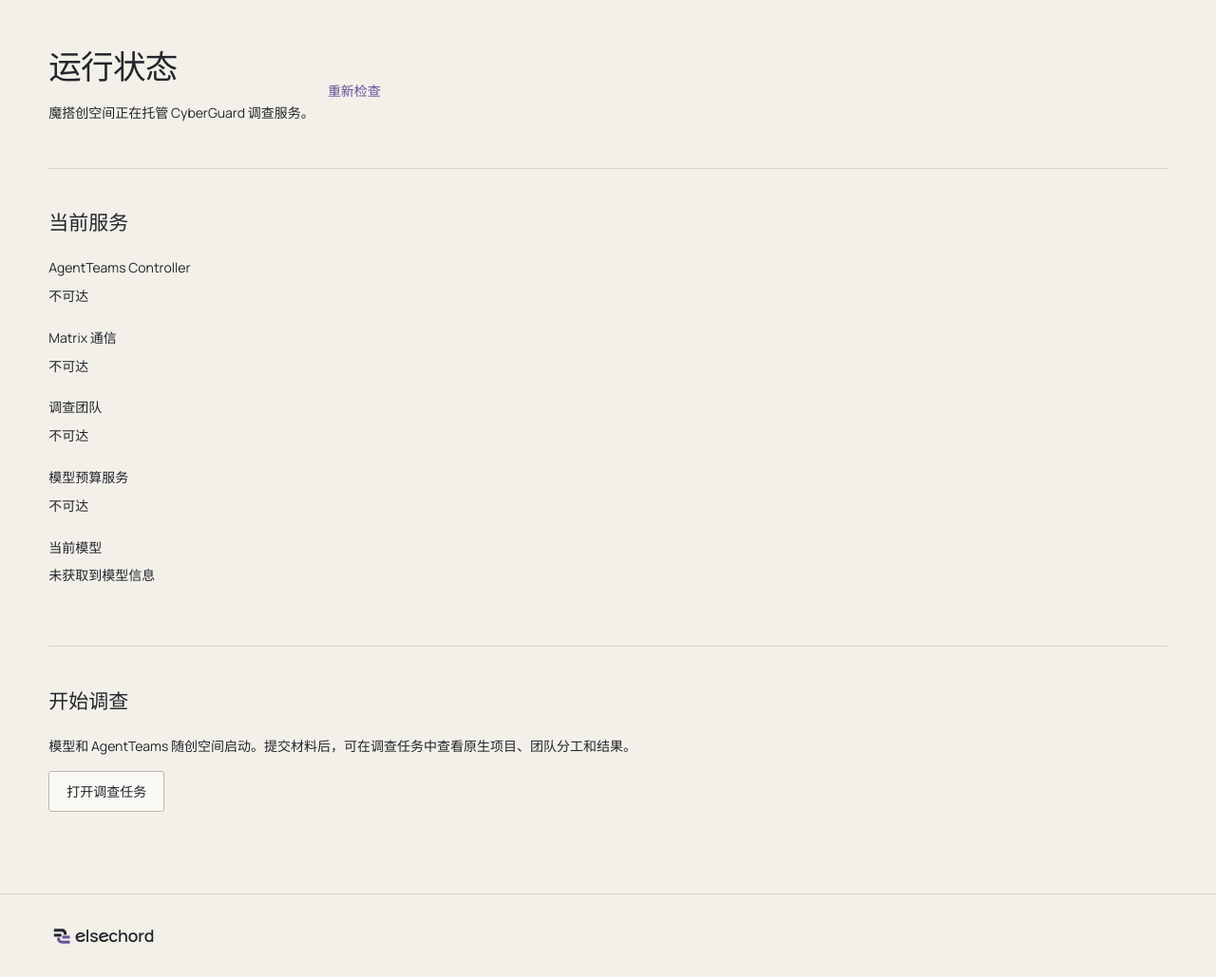
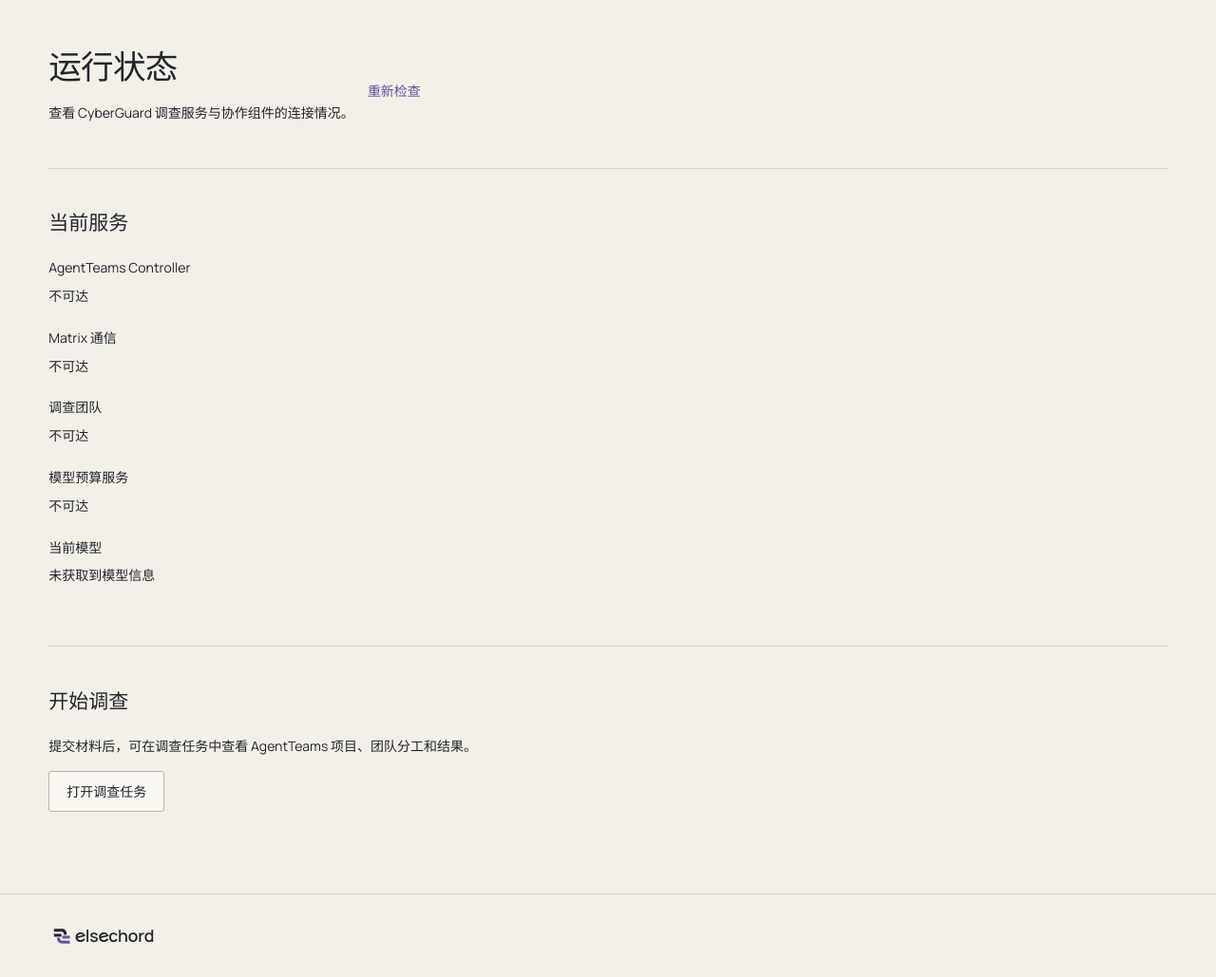
Before and after one commit to elsechord/CyberGuard, a FastAPI app: template services/operations-console/app/templates/studio_status.html in a window 1280 px wide. Shown: the part 76-1105 px from the top of the page at 95% size. Run offline with FastAPI, Linux system fonts and the light colour scheme; the template is opened without the code that fills it, so the values that code supplies are empty; parts of the project's set-up code (start-up, migrations or seed data) failed here and were passed over.

Commit message:
Make runtime status copy deployment-neutral

```diff
--- a/services/operations-console/app/templates/studio_status.html
+++ b/services/operations-console/app/templates/studio_status.html
@@ -1,7 +1,7 @@
 {% extends "base.html" %}
 {% block title %}运行状态 · CyberGuard{% endblock %}
 {% block content %}
-<div class="page-head"><div><h1>运行状态</h1><p>魔搭创空间正在托管 CyberGuard 调查服务。</p></div><a href="/settings/onboarding">重新检查</a></div>
+<div class="page-head"><div><h1>运行状态</h1><p>查看 CyberGuard 调查服务与协作组件的连接情况。</p></div><a href="/settings/onboarding">重新检查</a></div>
 <section class="card"><h2>当前服务</h2>
 <dl class="investigation-meta">
   <div><dt>AgentTeams Controller</dt><dd>{{ '已连接' if state.controller else '不可达' }}</dd></div>
@@ -12,5 +12,5 @@
 </dl>
 {% for error in state.errors %}<p class="error-banner" role="alert">{{ error }}</p>{% endfor %}
 </section>
-<section class="card"><h2>开始调查</h2><p>模型和 AgentTeams 随创空间启动。提交材料后，可在调查任务中查看原生项目、团队分工和结果。</p><a class="button" href="/investigations">打开调查任务</a></section>
+<section class="card"><h2>开始调查</h2><p>提交材料后，可在调查任务中查看 AgentTeams 项目、团队分工和结果。</p><a class="button" href="/investigations">打开调查任务</a></section>
 {% endblock %}
```
